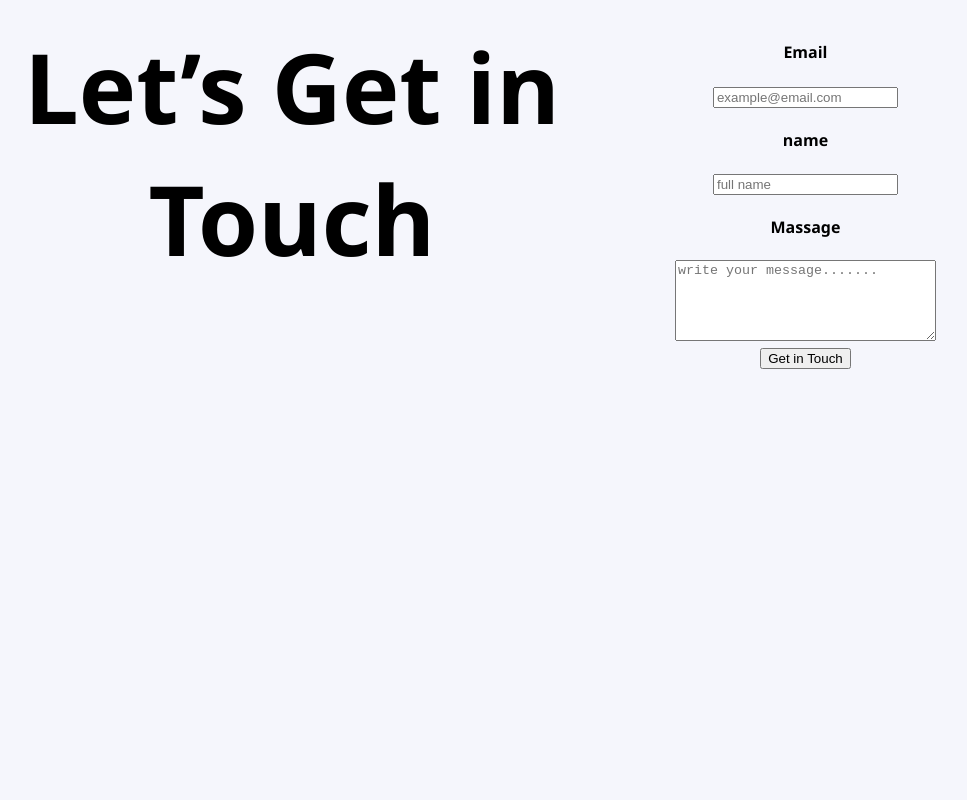
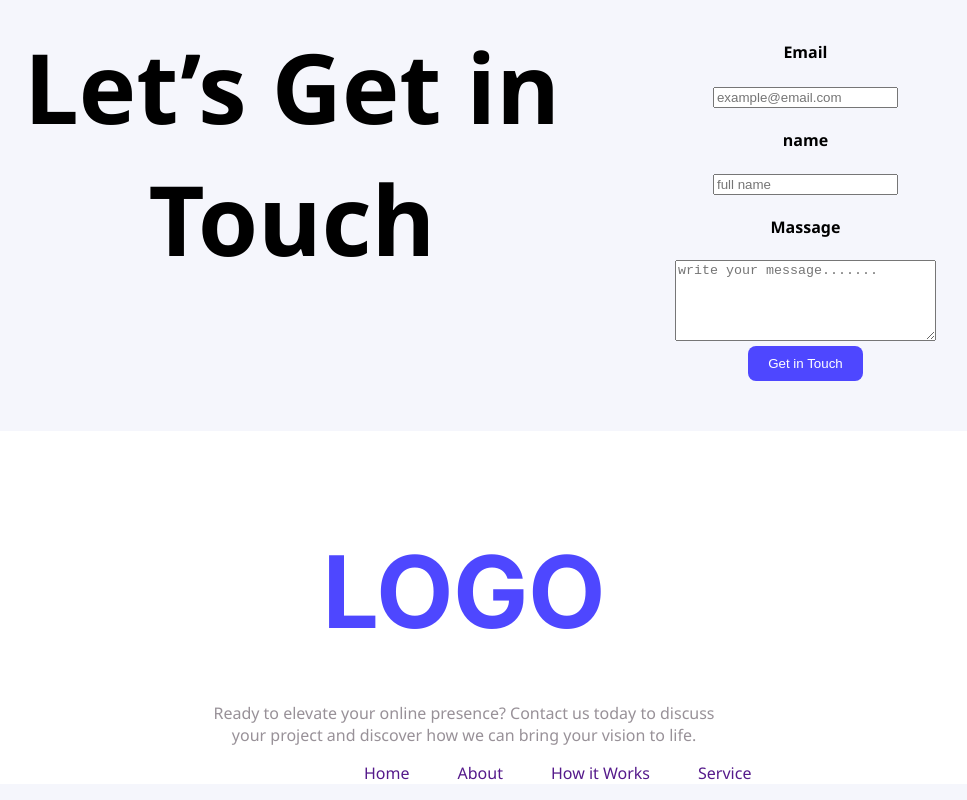
Before and after one commit to asadulislam3348/assaignment-1, a plain HTML site: page index.html in a window 1280 px wide. Shown: the part 1385-2185 px from the top of the page, without its empty margins (176-1143 px from the left). Before the commit the page ends 1754 px from the top, so only its background shows below. Drawn offline with Linux system fonts and the light colour scheme.

Commit message:
add the section -5

```diff
--- a/Assets/style.css
+++ b/Assets/style.css
@@ -105,7 +105,7 @@ main h1 {
     height: 328px;
 }
 .section-2 p{
-  color: rgba(50, 36, 50, 0.5);
+
 }
 .section-2 img{
     border-radius: 48px;
@@ -146,8 +146,36 @@ font-size: 97px;
 font-weight: bold;
 
 }
-.box{
 
 
+/* section-5 */
+
+.section-5{
+ background-color: white;
+text-align: center;
 
 }
+.section-5 h1{
+color:#4E47FF ;
+font-size: 100px;padding-top: 100px;
+margin: 50px;
+
+}
+.section-5 p{
+  color: rgba(50, 36, 50, 0.5);
+
+}
+.section-5 ul li {
+  list-style: none;
+
+}
+.section-5 ul a{
+  text-decoration: none;
+  font-size: 16px;
+}
+.ancor{
+display: flex;
+gap: 48px;
+margin-left: 500px;
+
+}
--- a/index.html
+++ b/index.html
@@ -85,7 +85,7 @@
     </textarea>
             </div>
 <div>
-    <button>Get in Touch</button>
+    <button class="signup-btn">Get in Touch</button>
 </div>
 
         </form>
@@ -93,6 +93,22 @@
 
 
     </div>
+<!-- section  -->
+
+<section class="section-5">
+<h1 class="inter-normal">LOGO</h1>
+<p>Ready to elevate your online presence? Contact us today to discuss <br> your project and discover how we can bring your vision to life.</p>
+
+
+    <ul class="ancor">
+    <li><a href="">Home</a></li>
+    <li><a href="">About</a></li>
+    <li><a href="">How it Works</a></li>
+    <li><a href="">Service</a></li>
+</ul>
+
+
+</section>
 </body>
 
 </html>
```
